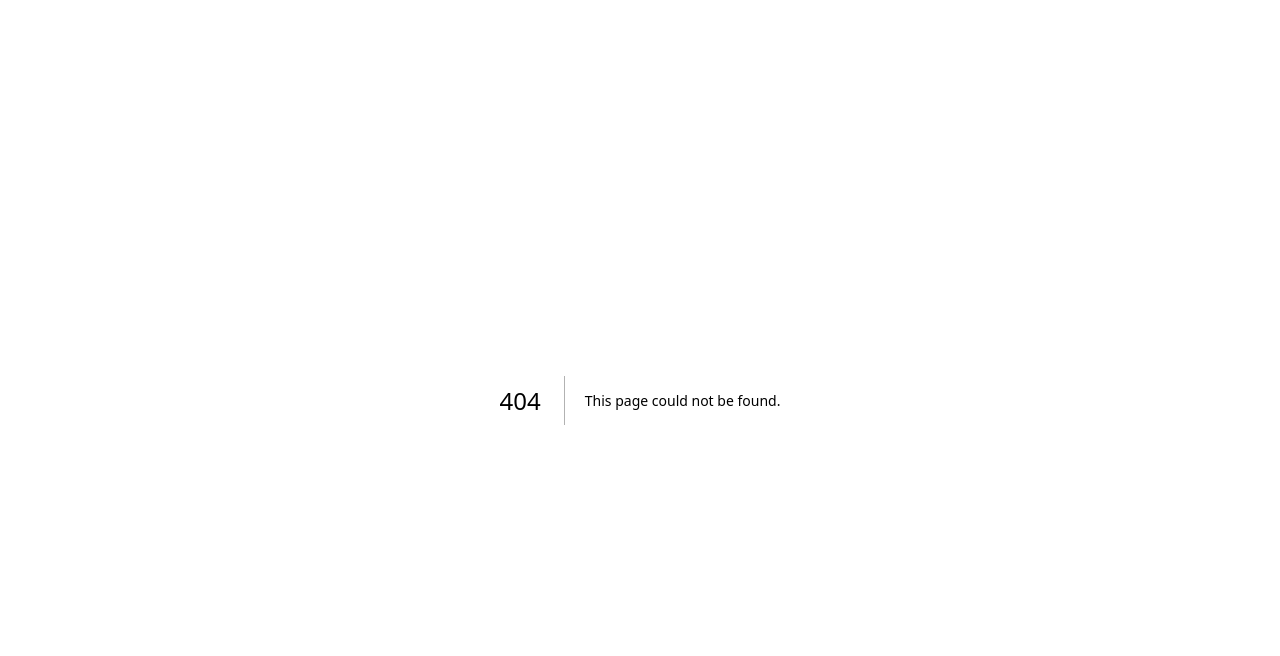
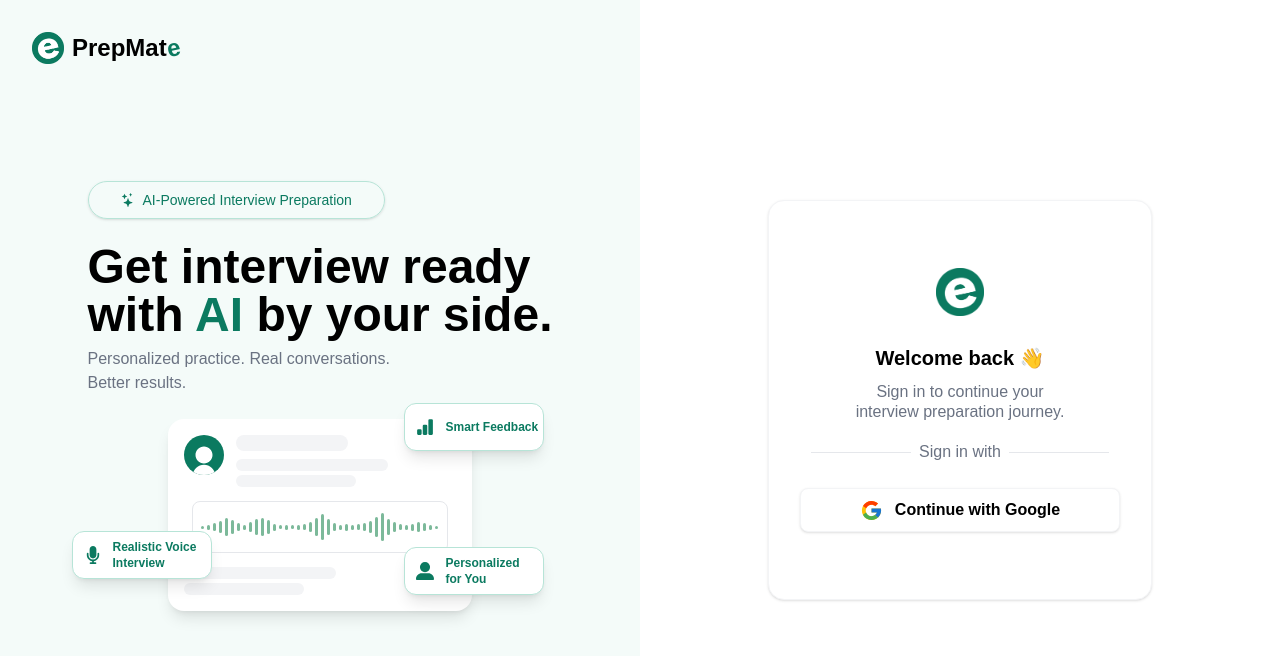
Before and after one commit to iamtushar28/PrepMate, a Next.js app: page /signin in a window 1280 px wide. Before the commit this address had no page. Shown: the top 656 px of the page. Built offline with nearby package versions, Linux system fonts and the light colour scheme.

Commit message:
add: /signin page

```diff
--- a/app/components/Navbar.tsx
+++ b/app/components/Navbar.tsx
@@ -1,3 +1,4 @@
+import Link from 'next/link'
 import React from 'react'
 import { FaArrowRightLong } from 'react-icons/fa6'
 
@@ -16,14 +17,10 @@ const Navbar = (props: Props) => {
             {/* create account section */}
             <div className='flex gap-4'>
 
-                <button className='hidden md:block px-4 py-2 hover:bg-[#F4FBF8] rounded cursor-pointer transition duration-200'>
-                    Login
-                </button>
-
-                <button className='px-4 py-2 text-sm md:text-base text-white bg-[#0B7A60] hover:bg-[#0E8F70] rounded cursor-pointer transition duration-200 flex gap-2 items-center'>
+                <Link href={'/signin'} className='px-4 py-2 text-sm md:text-base text-white bg-[#0B7A60] hover:bg-[#0E8F70] rounded cursor-pointer transition duration-200 flex gap-2 items-center'>
                     Get Started Free
                     <FaArrowRightLong />
-                </button>
+                </Link>
 
             </div>
 
--- a/app/components/Toast.tsx
+++ b/app/components/Toast.tsx
@@ -11,7 +11,7 @@ export default function Toast() {
     return (
         <div
             className={`
-                fixed top-22 right-6 z-50
+                fixed top-22 right-4 z-50
 
                 min-w-72 h-12 px-4
 
--- /dev/null
+++ b/app/signin/components/HeroVisual.tsx
@@ -0,0 +1,56 @@
+import Image from 'next/image'
+import React from 'react'
+import { BsStars } from 'react-icons/bs'
+import ProfileVisual from './ProfileVisual'
+
+type Props = {}
+
+const HeroVisual = (props: Props) => {
+
+    return (
+        <div className='hidden md:flex w-[50%] h-screen px-6 bg-[#b7e4d728] relative flex-col justify-center items-center'>
+
+            {/* logo */}
+            <div className='text-xl md:text-2xl font-semibold flex gap-2 justify-center items-center absolute top-8 left-8'>
+                <Image
+                    src={'/logo.png'}
+                    alt='PrepMate Logo'
+                    height={100}
+                    width={100}
+                    className='h-8 w-8'
+                />
+                <p>PrepMat</p>
+                <p className='text-[#0B7A60] -rotate-12 -ml-2'>e</p>
+            </div>
+
+            {/* visual section */}
+            <div className='mt-10'>
+
+                {/* brand strip */}
+                <div className='mb-6 px-8 py-2 w-fit text-sm text-[#0B7A60] border border-[#B7E4D7] bg-[#f4fbf842] rounded-full flex gap-2 justify-center items-center shadow-sm'>
+                    <BsStars />
+                    <p>AI-Powered Interview Preparation</p>
+                </div>
+
+                <h2 className='mb-2 text-4xl md:text-5xl font-semibold text-start'>
+                    Get interview ready
+                    <br />
+                    with <span className='text-[#0B7A60]'>AI</span> by your side.
+                </h2>
+
+                <p className='mb-6 text-gray-500'>
+                    Personalized practice. Real conversations.
+                    <br />
+                    Better results.
+                </p>
+
+                {/* profile visual */}
+                <ProfileVisual />
+
+            </div>
+
+        </div>
+    )
+}
+
+export default HeroVisual
--- /dev/null
+++ b/app/signin/components/ProfileVisual.tsx
@@ -0,0 +1,109 @@
+import React from 'react'
+import { BsBarChartFill } from 'react-icons/bs'
+import { FaMicrophone, FaUserLarge } from 'react-icons/fa6'
+import { RiUserFill } from 'react-icons/ri'
+
+type Props = {}
+
+const ProfileVisual = (props: Props) => {
+
+    const waveform = [
+        3, 5, 8, 12, 18, 14, 8, 5,
+        10, 16, 18, 14, 7, 4,
+        5, 4, 5, 6,
+        10, 18, 26, 16, 8, 5,
+        7, 5, 6, 8,
+        12, 20, 28, 16, 10, 6,
+        5, 7, 10, 8, 5, 3
+    ];
+
+    return (
+        <div className='w-full flex justify-center relative mt-6 mb-12'>
+
+            {/* profile card */}
+            <div className='h-48 w-76 p-4 bg-white rounded-2xl shadow-lg relative'>
+
+                <div className='flex gap-3'>
+                    {/* profile icon */}
+                    <div className='h-10 w-10 bg-[#0B7A60] rounded-full flex justify-center items-end overflow-hidden'>
+                        <RiUserFill color='#ffffff' size={34} className='-mb-1' />
+                    </div>
+
+                    <div className='flex flex-col gap-2'>
+                        <div className='w-28 h-4 bg-gray-100 rounded-full'></div>
+                        <div className='w-38 h-3 bg-gray-100 rounded-full'></div>
+                        <div className='w-30 h-3 -mt-1 bg-gray-100 rounded-full'></div>
+                    </div>
+
+                </div>
+
+                {/* audio wave */}
+                <div className='w-full h-20 flex justify-center items-center'>
+                    <div className="w-64 h-13 border border-gray-200 rounded-lg flex items-center justify-center gap-1 bg-white">
+                        <div className="flex items-center gap-0.75">
+                            {waveform.map((height, index) => (
+                                <div
+                                    key={index}
+                                    className="w-0.75 rounded-full bg-[#7CB99A] animate-pulse"
+                                    style={{
+                                        height: `${height}px`,
+                                        animationDelay: `${index * 50}ms`,
+                                        animationDuration: "1.5s",
+                                    }}
+                                />
+                            ))}
+                        </div>
+                    </div>
+                </div>
+
+                <div className='absolute bottom-4 left-4 flex flex-col gap-2'>
+                    <div className='w-38 h-3 bg-gray-100 rounded-full'></div>
+                    <div className='w-30 h-3 -mt-1 bg-gray-100 rounded-full'></div>
+                </div>
+
+            </div>
+
+            {/* audio feature card */}
+            <div className='hidden md:flex h-12 w-35 text-[#0B7A60] bg-[] border border-[#B7E4D7] bg-white rounded-xl absolute -left-4 bottom-8 items-center shadow-lg'>
+
+                <div className='h-12 w-10 flex justify-center items-center'>
+                    <FaMicrophone size={18} />
+                </div>
+
+                <p className='text-xs font-semibold'>
+                    Realistic Voice <br /> Interview
+                </p>
+
+            </div>
+
+            {/* feedback feature card */}
+            <div className='h-12 w-35 text-[#0B7A60] bg-[] border border-[#B7E4D7] bg-white rounded-xl absolute -right-3 md:right-2 -top-4 flex items-center shadow-lg'>
+
+                <div className='h-12 w-10 flex justify-center items-center'>
+                    <BsBarChartFill size={18} />
+                </div>
+
+                <p className='text-xs font-semibold'>
+                    Smart Feedback
+                </p>
+
+            </div>
+
+            {/* feedback feature card */}
+            <div className='h-12 w-35 text-[#0B7A60] bg-[] border border-[#B7E4D7] bg-white rounded-xl absolute -right-3 bottom-3 md:right-2 md:bottom-4 flex items-center shadow-lg'>
+
+                <div className='h-12 w-10 flex justify-center items-center'>
+                    <FaUserLarge size={18} />
+                </div>
+
+                <p className='text-xs font-semibold'>
+                    Personalized <br /> for You
+                </p>
+
+            </div>
+
+        </div>
+    )
+}
+
+export default ProfileVisual
--- /dev/null
+++ b/app/signin/page.tsx
@@ -0,0 +1,81 @@
+import Image from 'next/image'
+import { FcGoogle } from 'react-icons/fc'
+import HeroVisual from './components/HeroVisual'
+import { BsStars } from 'react-icons/bs'
+import ProfileVisual from './components/ProfileVisual'
+
+type Props = {}
+
+const page = (props: Props) => {
+
+    return (
+        <section className='h-auto min-h-screen w-full flex'>
+
+            {/* Hero section */}
+            <HeroVisual />
+
+            {/* Login section */}
+            <div className='w-full md:w-[50%] h-screen flex justify-center items-center'>
+
+                <div className='w-full md:w-[60%] hauto min-h-100 bg-white md:shadow md:border border-gray-100 rounded-2xl flex flex-col justify-center items-center'>
+
+                    <Image
+                        src={'/logo.png'}
+                        alt='PrepMate Logo'
+                        height={100}
+                        width={100}
+                        className='h-12 w-12 mb-7 hidden md:block'
+                    />
+
+                    {/* logo */}
+                    <div className='md:hidden text-xl font-semibold flex gap-2 justify-center items-center mb-6'>
+                        <Image
+                            src={'/logo.png'}
+                            alt='PrepMate Logo'
+                            height={100}
+                            width={100}
+                            className='h-8 w-8'
+                        />
+                        <p>PrepMat</p>
+                        <p className='text-[#0B7A60] -rotate-12 -ml-2'>e</p>
+                    </div>
+
+                    {/* brand strip */}
+                    <div className='md:hidden mb-6 px-8 py-2 w-fit text-sm text-[#0B7A60] border border-[#B7E4D7] bg-[#f4fbf842] rounded-full flex gap-2 justify-center items-center shadow-sm'>
+                        <BsStars />
+                        <p>AI-Powered Interview Preparation</p>
+                    </div>
+
+                    <h4 className='text-xl font-semibold mb-2'>Welcome back 👋</h4>
+                    <p className='text-gray-500'>Sign in to continue your</p>
+                    <p className='text-gray-500 -mt-1 mb-6'>interview preparation journey.</p>
+
+                    {/* profile visual */}
+                    <div className='block md:hidden'>
+                        <ProfileVisual />
+                    </div>
+
+                    {/* devider */}
+                    <div className='w-full flex gap-2 items-center justify-center mb-6 -mt-2'>
+
+                        <div className='w-25 h-px bg-gray-200'></div>
+                        <p className='text-gray-500'>Sign in with</p>
+                        <div className='w-25 h-px bg-gray-200'></div>
+
+                    </div>
+
+                    {/* sign in button */}
+                    <button className='w-[84%] h-11 font-semibold border border-gray-100 bg-white shadow rounded-lg flex gap-3 items-center justify-center'>
+                        <FcGoogle size={23} />
+                        Continue with Google
+                    </button>
+
+                </div>
+
+            </div>
+
+        </section>
+    )
+}
+
+export default page
```
Also changed, not shown: public/logo.png (added).
